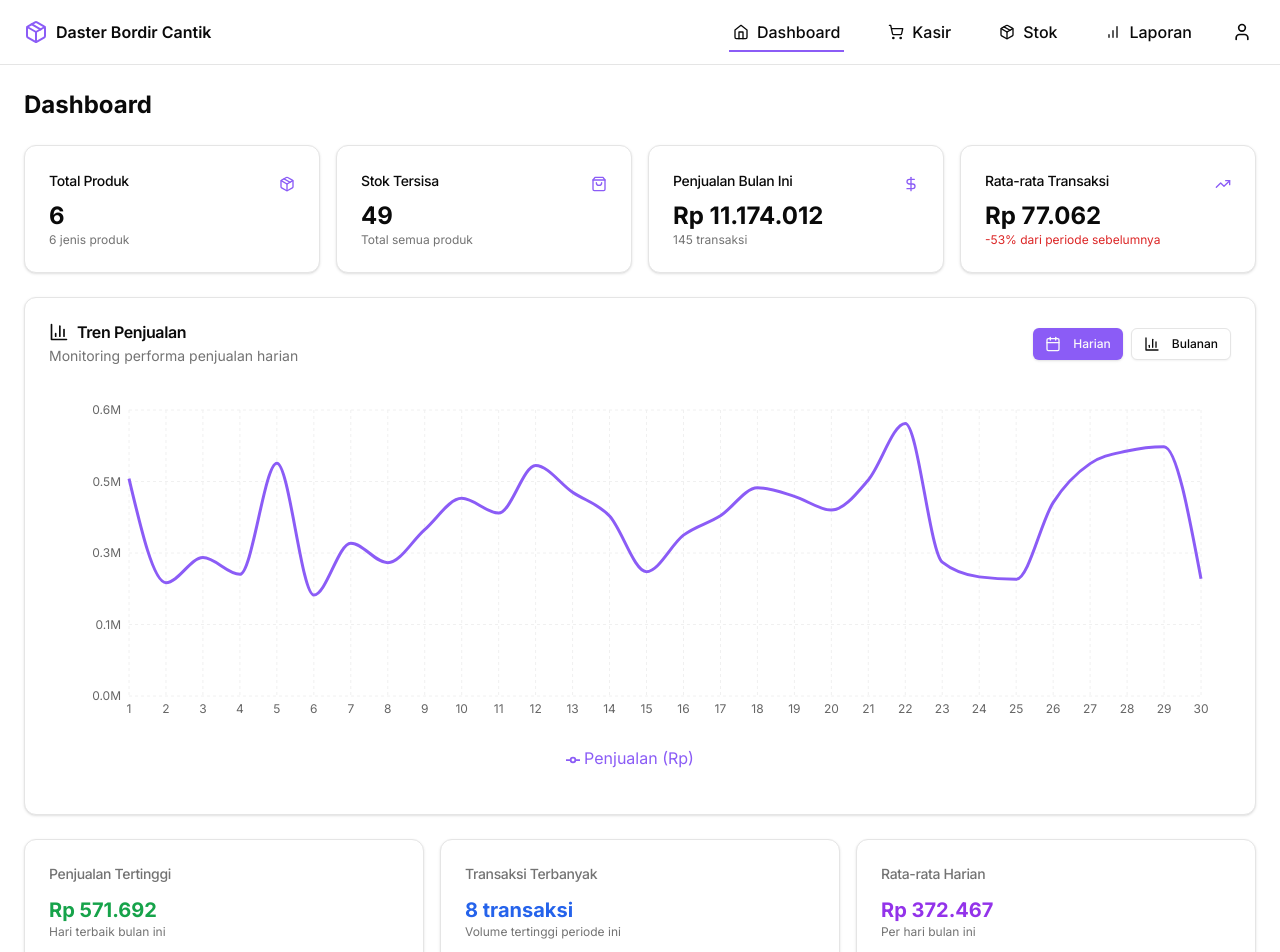
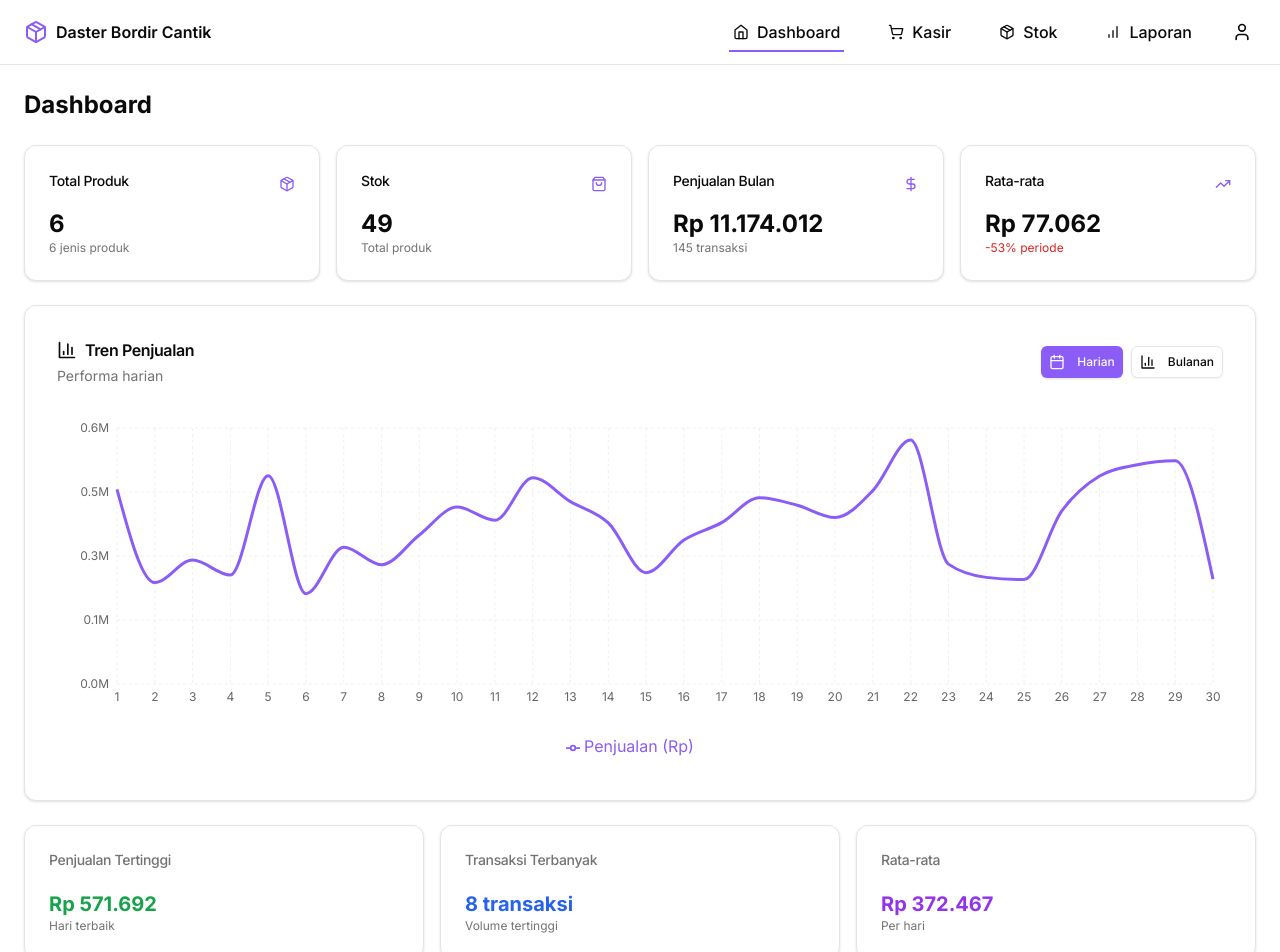
Before and after one commit to ahmdzakiiiy/dbc-point-of-sale, a Next.js app: page /dashboard in a window 1280 px wide. Shown: the top 952 px of the page. Built offline with nearby package versions, Linux system fonts and the light colour scheme; sample sign-in values are in the browser's storage.

Commit message:
fix: enhance layout and styling of cards and navigation in Dashboard and DashboardNav

```diff
--- a/app/dashboard/page.tsx
+++ b/app/dashboard/page.tsx
@@ -269,152 +269,145 @@ export default function DashboardPage() {
       <main className="flex-1 p-4 md:p-6">
         <div className="flex flex-col md:flex-row justify-between items-start md:items-center mb-6 gap-4">
           <h1 className="text-2xl font-bold">Dashboard</h1>
-        </div>
-
-        {/* Stats Cards */}
-        <div className="grid gap-4 md:grid-cols-2 lg:grid-cols-4 mb-6">
-          <Card>
-            <CardHeader className="flex flex-row items-center justify-between pb-2">
-              <CardTitle className="text-sm font-medium">
+        </div>        {/* Stats Cards */}
+        <div className="grid grid-cols-2 gap-2 sm:gap-3 md:gap-4 md:grid-cols-2 lg:grid-cols-4 mb-4 md:mb-6">
+          <Card className="p-2 sm:p-3 md:p-4">
+            <CardHeader className="flex flex-row items-center justify-between p-2 pb-1 md:pb-2">
+              <CardTitle className="text-xs md:text-sm font-medium">
                 Total Produk
               </CardTitle>
-              <Package className="h-4 w-4 text-violet-500" />
+              <Package className="h-3 w-3 md:h-4 md:w-4 text-violet-500" />
             </CardHeader>
-            <CardContent>
-              <div className="text-2xl font-bold">{products.length}</div>
-              <p className="text-xs text-muted-foreground">6 jenis produk</p>
+            <CardContent className="p-2">
+              <div className="text-lg md:text-2xl font-bold">{products.length}</div>
+              <p className="text-[10px] md:text-xs text-muted-foreground">6 jenis produk</p>
             </CardContent>
-          </Card>
-
-          <Card>
-            <CardHeader className="flex flex-row items-center justify-between pb-2">
-              <CardTitle className="text-sm font-medium">
-                Stok Tersisa
+          </Card>          <Card className="p-2 sm:p-3 md:p-4">
+            <CardHeader className="flex flex-row items-center justify-between p-2 pb-1 md:pb-2">
+              <CardTitle className="text-xs md:text-sm font-medium">
+                Stok
               </CardTitle>
-              <ShoppingBag className="h-4 w-4 text-violet-500" />
+              <ShoppingBag className="h-3 w-3 md:h-4 md:w-4 text-violet-500" />
             </CardHeader>
-            <CardContent>
-              <div className="text-2xl font-bold">
+            <CardContent className="p-2">
+              <div className="text-lg md:text-2xl font-bold">
                 {products.reduce((total, product) => total + product.stock, 0)}
               </div>
-              <p className="text-xs text-muted-foreground">
-                Total semua produk
+              <p className="text-[10px] md:text-xs text-muted-foreground">
+                Total produk
               </p>
             </CardContent>
           </Card>
 
-          <Card>
-            <CardHeader className="flex flex-row items-center justify-between pb-2">
-              <CardTitle className="text-sm font-medium">
-                Penjualan {viewMode === "daily" ? "Bulan Ini" : "Tahun Ini"}
+          <Card className="p-2 sm:p-3 md:p-4">
+            <CardHeader className="flex flex-row items-center justify-between p-2 pb-1 md:pb-2">
+              <CardTitle className="text-xs md:text-sm font-medium truncate">
+                Penjualan {viewMode === "daily" ? "Bulan" : "Tahun"}
               </CardTitle>
-              <DollarSign className="h-4 w-4 text-violet-500" />
+              <DollarSign className="h-3 w-3 md:h-4 md:w-4 text-violet-500" />
             </CardHeader>
-            <CardContent>
-              <div className="text-2xl font-bold">
+            <CardContent className="p-2">
+              <div className="text-lg md:text-2xl font-bold">
                 Rp {totalSales.toLocaleString("id-ID")}
               </div>
-              <p className="text-xs text-muted-foreground">
+              <p className="text-[10px] md:text-xs text-muted-foreground">
                 {totalTransactions} transaksi
               </p>
             </CardContent>
           </Card>
 
-          <Card>
-            <CardHeader className="flex flex-row items-center justify-between pb-2">
-              <CardTitle className="text-sm font-medium">
-                Rata-rata Transaksi
+          <Card className="p-2 sm:p-3 md:p-4">
+            <CardHeader className="flex flex-row items-center justify-between p-2 pb-1 md:pb-2">
+              <CardTitle className="text-xs md:text-sm font-medium">
+                Rata-rata
               </CardTitle>
-              <TrendingUp className="h-4 w-4 text-violet-500" />
+              <TrendingUp className="h-3 w-3 md:h-4 md:w-4 text-violet-500" />
             </CardHeader>
-            <CardContent>
-              <div className="text-2xl font-bold">
+            <CardContent className="p-2">
+              <div className="text-lg md:text-2xl font-bold">
                 Rp {avgTransactionValue.toLocaleString("id-ID")}
               </div>
               <p
-                className={`text-xs ${
+                className={`text-[10px] md:text-xs ${
                   currentPeriodGrowth >= 0 ? "text-green-600" : "text-red-600"
                 }`}
               >
                 {currentPeriodGrowth >= 0 ? "+" : ""}
-                {currentPeriodGrowth}% dari periode sebelumnya
+                {currentPeriodGrowth}% periode
               </p>
             </CardContent>
           </Card>
-        </div>
-
-        {/* Sales Chart */}
-        <Card>
-          <CardHeader>
-            <div className="flex flex-col md:flex-row justify-between items-start md:items-center gap-4">
+        </div>        {/* Sales Chart */}
+        <Card className="p-2 sm:p-3 md:p-4">
+          <CardHeader className="p-2 sm:p-3 md:p-4">
+            <div className="flex flex-col md:flex-row justify-between items-start md:items-center gap-2 md:gap-4">
               <div>
-                <CardTitle className="flex items-center gap-2">
-                  <BarChart3 className="h-5 w-5" />
+                <CardTitle className="flex items-center gap-1 md:gap-2 text-sm md:text-base">
+                  <BarChart3 className="h-4 w-4 md:h-5 md:w-5" />
                   Tren Penjualan
                 </CardTitle>
-                <p className="text-sm text-muted-foreground mt-1">
-                  Monitoring performa penjualan{" "}
-                  {viewMode === "daily" ? "harian" : "bulanan"}
+                <p className="text-xs md:text-sm text-muted-foreground mt-1">
+                  Performa {viewMode === "daily" ? "harian" : "bulanan"}
                 </p>
               </div>
-              <div className="flex items-center gap-2">
+              <div className="flex items-center gap-1 md:gap-2">
                 <Button
                   variant={viewMode === "daily" ? "default" : "outline"}
                   size="sm"
                   onClick={() => setViewMode("daily")}
-                  className={
+                  className={`text-xs px-2 py-1 h-7 sm:h-8 ${
                     viewMode === "daily"
                       ? "bg-violet-500 hover:bg-violet-600"
                       : ""
-                  }
+                  }`}
                 >
-                  <Calendar className="h-4 w-4 mr-1" />
+                  <Calendar className="h-3 w-3 md:h-4 md:w-4 mr-1" />
                   Harian
                 </Button>
                 <Button
                   variant={viewMode === "monthly" ? "default" : "outline"}
                   size="sm"
                   onClick={() => setViewMode("monthly")}
-                  className={
+                  className={`text-xs px-2 py-1 h-7 sm:h-8 ${
                     viewMode === "monthly"
                       ? "bg-violet-500 hover:bg-violet-600"
                       : ""
-                  }
+                  }`}
                 >
-                  <BarChart3 className="h-4 w-4 mr-1" />
+                  <BarChart3 className="h-3 w-3 md:h-4 md:w-4 mr-1" />
                   Bulanan
                 </Button>
               </div>
             </div>
           </CardHeader>
-          <CardContent>
+          <CardContent className="p-2 sm:p-3 md:p-4">
             {isLoading ? (
-              <div className="h-[400px] flex items-center justify-center">
+              <div className="h-[250px] sm:h-[300px] md:h-[350px] flex items-center justify-center">
                 <div className="text-center">
-                  <div className="animate-spin rounded-full h-8 w-8 border-b-2 border-violet-500 mx-auto mb-2"></div>
-                  <p className="text-sm text-muted-foreground">
-                    Memuat data penjualan...
+                  <div className="animate-spin rounded-full h-6 w-6 sm:h-8 sm:w-8 border-b-2 border-violet-500 mx-auto mb-2"></div>
+                  <p className="text-xs md:text-sm text-muted-foreground">
+                    Memuat data...
                   </p>
                 </div>
               </div>
             ) : salesData.length === 0 ? (
-              <div className="h-[400px] flex items-center justify-center">
+              <div className="h-[250px] sm:h-[300px] md:h-[350px] flex items-center justify-center">
                 <div className="text-center">
-                  <p className="text-sm text-muted-foreground">
-                    Tidak ada data penjualan tersedia
+                  <p className="text-xs md:text-sm text-muted-foreground">
+                    Tidak ada data tersedia
                   </p>
                 </div>
               </div>
             ) : (
-              <div className="h-[400px] w-full">
+              <div className="h-[250px] sm:h-[300px] md:h-[350px] w-full">
                 <ResponsiveContainer width="100%" height="100%">
                   <LineChart
                     data={salesData}
                     margin={{
-                      top: 20,
-                      right: 30,
-                      left: 20,
-                      bottom: 20,
+                      top: 10,
+                      right: 10,
+                      left: 0,
+                      bottom: 10,
                     }}
                   >
                     <CartesianGrid strokeDasharray="3 3" stroke="#f0f0f0" />
@@ -463,66 +456,64 @@ export default function DashboardPage() {
               </div>
             )}
           </CardContent>
-        </Card>
-
-        {/* Quick Stats Summary */}
+        </Card>        {/* Quick Stats Summary */}
         {salesData.length > 0 && (
-          <div className="grid gap-4 md:grid-cols-3 mt-6">
-            <Card>
-              <CardHeader className="pb-3">
-                <CardTitle className="text-sm font-medium text-muted-foreground">
+          <div className="grid grid-cols-1 sm:grid-cols-3 gap-2 sm:gap-3 md:gap-4 mt-3 sm:mt-4 md:mt-6">
+            <Card className="p-2 sm:p-3 md:p-4">
+              <CardHeader className="p-2 pb-1 md:pb-3">
+                <CardTitle className="text-xs md:text-sm font-medium text-muted-foreground">
                   Penjualan Tertinggi
                 </CardTitle>
               </CardHeader>
-              <CardContent>
-                <div className="text-xl font-bold text-green-600">
+              <CardContent className="p-2">
+                <div className="text-base md:text-xl font-bold text-green-600">
                   Rp{" "}
                   {Math.max(
                     ...salesData.map((d) => d.sales || 0)
                   ).toLocaleString("id-ID")}
                 </div>
-                <p className="text-xs text-muted-foreground">
+                <p className="text-[10px] md:text-xs text-muted-foreground">
                   {viewMode === "daily"
-                    ? "Hari terbaik bulan ini"
-                    : "Bulan terbaik tahun ini"}
+                    ? "Hari terbaik"
+                    : "Bulan terbaik"}
                 </p>
               </CardContent>
             </Card>
 
-            <Card>
-              <CardHeader className="pb-3">
-                <CardTitle className="text-sm font-medium text-muted-foreground">
+            <Card className="p-2 sm:p-3 md:p-4">
+              <CardHeader className="p-2 pb-1 md:pb-3">
+                <CardTitle className="text-xs md:text-sm font-medium text-muted-foreground">
                   Transaksi Terbanyak
                 </CardTitle>
               </CardHeader>
-              <CardContent>
-                <div className="text-xl font-bold text-blue-600">
+              <CardContent className="p-2">
+                <div className="text-base md:text-xl font-bold text-blue-600">
                   {Math.max(...salesData.map((d) => d.transactions || 0))}{" "}
                   transaksi
                 </div>
-                <p className="text-xs text-muted-foreground">
-                  Volume tertinggi periode ini
+                <p className="text-[10px] md:text-xs text-muted-foreground">
+                  Volume tertinggi
                 </p>
               </CardContent>
             </Card>
 
-            <Card>
-              <CardHeader className="pb-3">
-                <CardTitle className="text-sm font-medium text-muted-foreground">
-                  Rata-rata Harian
+            <Card className="p-2 sm:p-3 md:p-4">
+              <CardHeader className="p-2 pb-1 md:pb-3">
+                <CardTitle className="text-xs md:text-sm font-medium text-muted-foreground">
+                  Rata-rata
                 </CardTitle>
               </CardHeader>
-              <CardContent>
-                <div className="text-xl font-bold text-purple-600">
+              <CardContent className="p-2">
+                <div className="text-base md:text-xl font-bold text-purple-600">
                   Rp{" "}
                   {Math.round(totalSales / salesData.length).toLocaleString(
                     "id-ID"
                   )}
                 </div>
-                <p className="text-xs text-muted-foreground">
+                <p className="text-[10px] md:text-xs text-muted-foreground">
                   {viewMode === "daily"
-                    ? "Per hari bulan ini"
-                    : "Per bulan tahun ini"}
+                    ? "Per hari"
+                    : "Per bulan"}
                 </p>
               </CardContent>
             </Card>
```
Also changed, not shown: components/dashboard-nav.tsx (+3 -4 lines).
